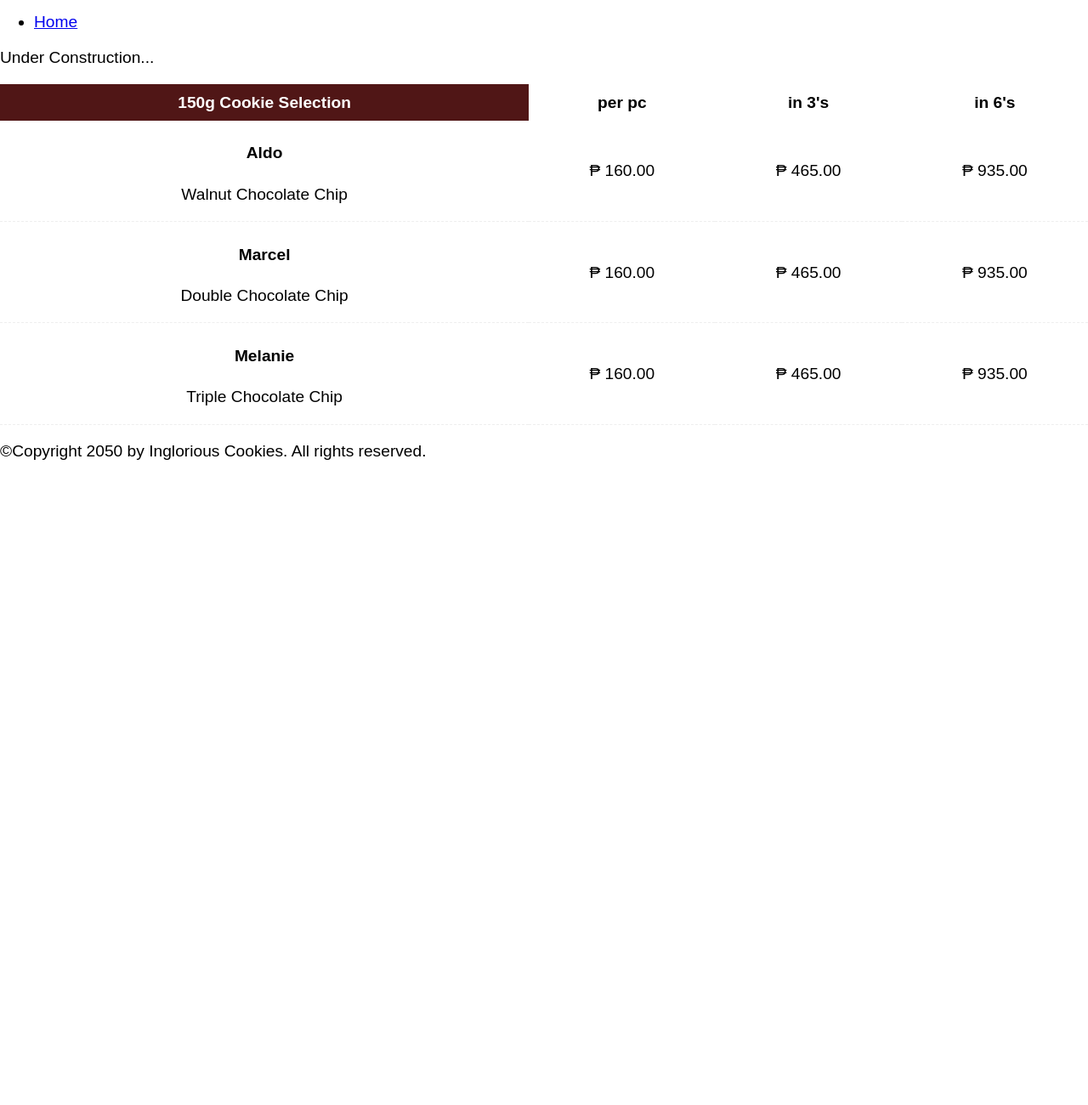
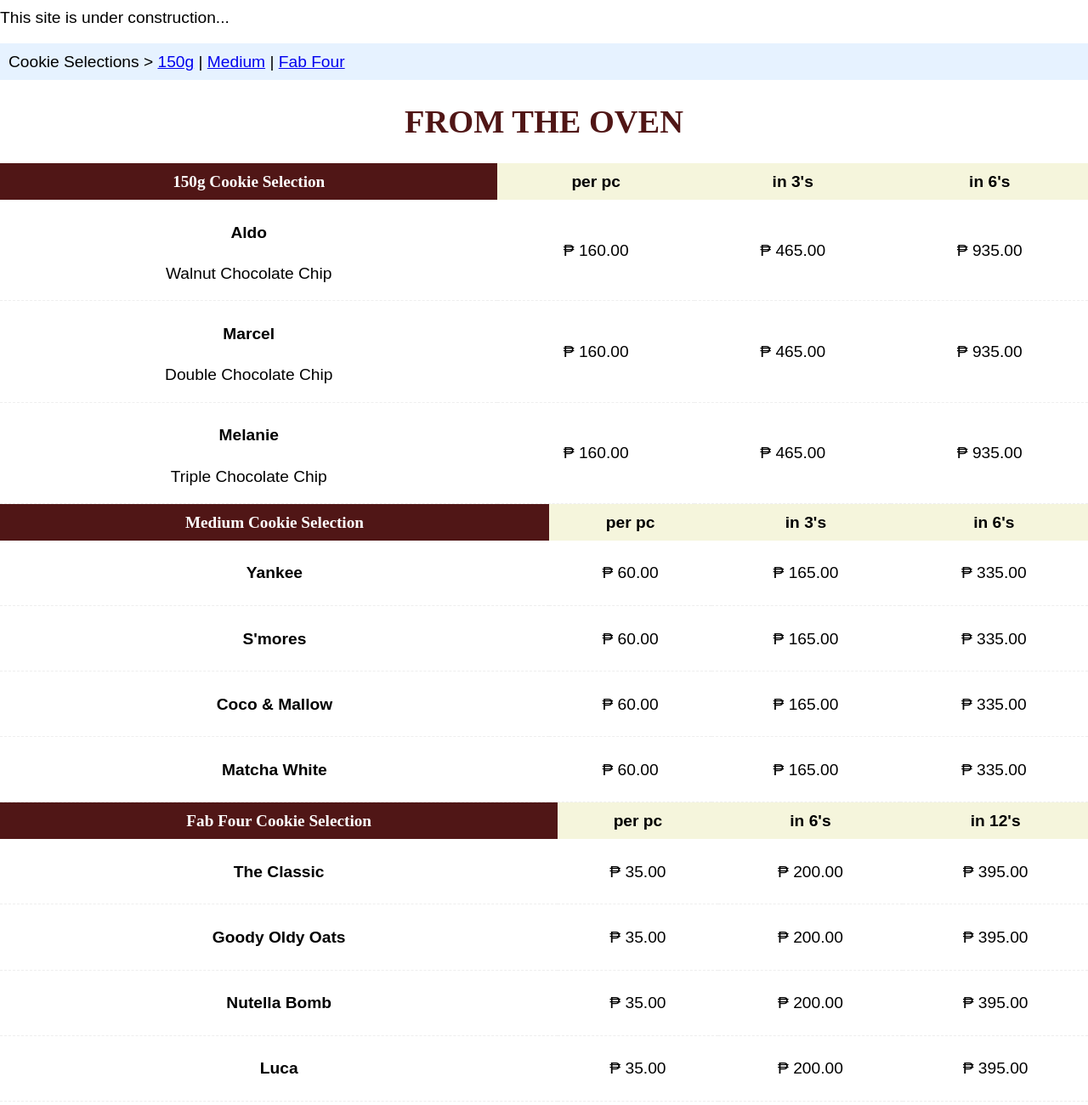
Before and after one commit to ingloriouscookies/ingloriouscookies.github.io, a plain HTML site: page index.html in a window 1280 px wide. Shown: the part 160-1460 px from the top of the page at 85% size. Before the commit the page ends 800 px from the top, so only its background shows below. Drawn offline with Linux system fonts and the light colour scheme.

Commit message:
From the Oven and nav links changes.

```diff
--- a/css/index.css
+++ b/css/index.css
@@ -2,6 +2,12 @@ body {
     background-color: #fff;
     margin: 0;
     font: 1.2em / 1.2 Arial, Helvetica, sans-serif;
+}
+
+.logo-img {
+    display: block;
+    margin-left: auto;
+    margin-right: auto;
 }
 
 .menu-item-table-wrapper {
@@ -13,10 +19,15 @@ body {
     border-collapse: collapse;
 }
 
+.menu-item-table > thead {
+    background-color: beige;
+}
+
 .menu-category-header {
     background-color: #501616;
     color: #ffffff;
     padding: 10px;
+    font-family: 'Times New Roman', Times, serif;
 }
 
 .price-td {
@@ -32,3 +43,27 @@ body {
 .menu-item-description-td {
     text-align: center;
 }
+
+nav {
+    background-color: #e6f2ff;
+    padding: 10px;
+}
+
+nav > ul {
+    list-style-type: none;
+    margin: 0;
+    padding: 0;
+}
+
+nav > ul > li {
+    display: inline;
+}
+
+.from-the-oven-div {
+    text-align: center;
+}
+
+.from-the-oven-div > h1 {
+    font-family: 'Times New Roman', Times, serif;
+    color: #501616;
+}
--- a/index.html
+++ b/index.html
@@ -8,26 +8,36 @@
     </head>
     <body>
         <header>
-            <img src="images/inglorious-logo.png" />
+            <img src="images/inglorious-logo.png" class="logo-img"/>
         </header>
+
+        <p>This site is under construction...</p>
 
         <nav>
             <ul>
-                <li><a href="#">Home</a></li>
+                <li>Cookie Selections ></li>
+                <li><a href="#150g-cookie-selection">150g</a> |</li>
+                <li><a href="#medium-cookie-selection">Medium</a> |</li>
+                <li><a href="#fab4-cookie-selection">Fab Four</a></li>
             </ul>
         </nav>
 
         <main>
-            <p>Under Construction...</p>
+            <div class="from-the-oven-div">
+                <h1>FROM THE OVEN</h1>
+            </div>
 
-            <div class="menu-item-table-wrapper">
+            <div class="menu-item-table-wrapper" id="150g-cookie-selection">
                 <table class="menu-item-table">
+                    <thead>
                         <tr>
                             <th class="menu-category-header">150g Cookie Selection</th>
                             <th>per pc</th>
                             <th>in 3's</th>
                             <th>in 6's</th>
                         </tr>
+                    </thead>
+
                     <tr class="cookie-selection-tr">
                         <td class="menu-item-description-td">
                             <h4>Aldo</h4>
@@ -57,6 +67,100 @@
                     </tr>
                 </table>
             </div>
+
+            <div class="menu-item-table-wrapper" id="medium-cookie-selection">
+                <table class="menu-item-table">
+                    <thead>
+                        <tr>
+                            <th class="menu-category-header">Medium Cookie Selection</th>
+                            <th>per pc</th>
+                            <th>in 3's</th>
+                            <th>in 6's</th>
+                        </tr>
+                    </thead>
+
+                    <tr class="cookie-selection-tr">
+                        <td class="menu-item-description-td">
+                            <h4>Yankee</h4>
+                        </td>
+                        <td class="price-td">&#8369; 60.00</td>
+                        <td class="price-td">&#8369; 165.00</td>
+                        <td class="price-td">&#8369; 335.00</td>
+                    </tr>
+                    <tr class="cookie-selection-tr">
+                        <td class="menu-item-description-td">
+                            <h4>S'mores</h4>
+                        </td>
+                        <td class="price-td">&#8369; 60.00</td>
+                        <td class="price-td">&#8369; 165.00</td>
+                        <td class="price-td">&#8369; 335.00</td>
+                    </tr>
+                    <tr class="cookie-selection-tr">
+                        <td class="menu-item-description-td">
+                            <h4>Coco & Mallow</h4>
+                        </td>
+                        <td class="price-td">&#8369; 60.00</td>
+                        <td class="price-td">&#8369; 165.00</td>
+                        <td class="price-td">&#8369; 335.00</td>
+                    </tr>
+
+                    <tr class="cookie-selection-tr">
+                        <td class="menu-item-description-td">
+                            <h4>Matcha White</h4>
+                        </td>
+                        <td class="price-td">&#8369; 60.00</td>
+                        <td class="price-td">&#8369; 165.00</td>
+                        <td class="price-td">&#8369; 335.00</td>
+                    </tr>
+                </table>
+            </div>
+
+            <div class="menu-item-table-wrapper" id="fab4-cookie-selection">
+                <table class="menu-item-table">
+                    <thead>
+                        <tr>
+                            <th class="menu-category-header">Fab Four Cookie Selection</th>
+                            <th>per pc</th>
+                            <th>in 6's</th>
+                            <th>in 12's</th>
+                        </tr>
+                    </thead>
+
+                    <tr class="cookie-selection-tr">
+                        <td class="menu-item-description-td">
+                            <h4>The Classic</h4>
+                        </td>
+                        <td class="price-td">&#8369; 35.00</td>
+                        <td class="price-td">&#8369; 200.00</td>
+                        <td class="price-td">&#8369; 395.00</td>
+                    </tr>
+                    <tr class="cookie-selection-tr">
+                        <td class="menu-item-description-td">
+                            <h4>Goody Oldy Oats</h4>
+                        </td>
+                        <td class="price-td">&#8369; 35.00</td>
+                        <td class="price-td">&#8369; 200.00</td>
+                        <td class="price-td">&#8369; 395.00</td>
+                    </tr>
+                    <tr class="cookie-selection-tr">
+                        <td class="menu-item-description-td">
+                            <h4>Nutella Bomb</h4>
+                        </td>
+                        <td class="price-td">&#8369; 35.00</td>
+                        <td class="price-td">&#8369; 200.00</td>
+                        <td class="price-td">&#8369; 395.00</td>
+                    </tr>
+
+                    <tr class="cookie-selection-tr">
+                        <td class="menu-item-description-td">
+                            <h4>Luca</h4>
+                        </td>
+                        <td class="price-td">&#8369; 35.00</td>
+                        <td class="price-td">&#8369; 200.00</td>
+                        <td class="price-td">&#8369; 395.00</td>
+                    </tr>
+                </table>
+            </div>
         </main>
 
         <footer>
```
Lines whose indentation alone changed are shown as unchanged.
